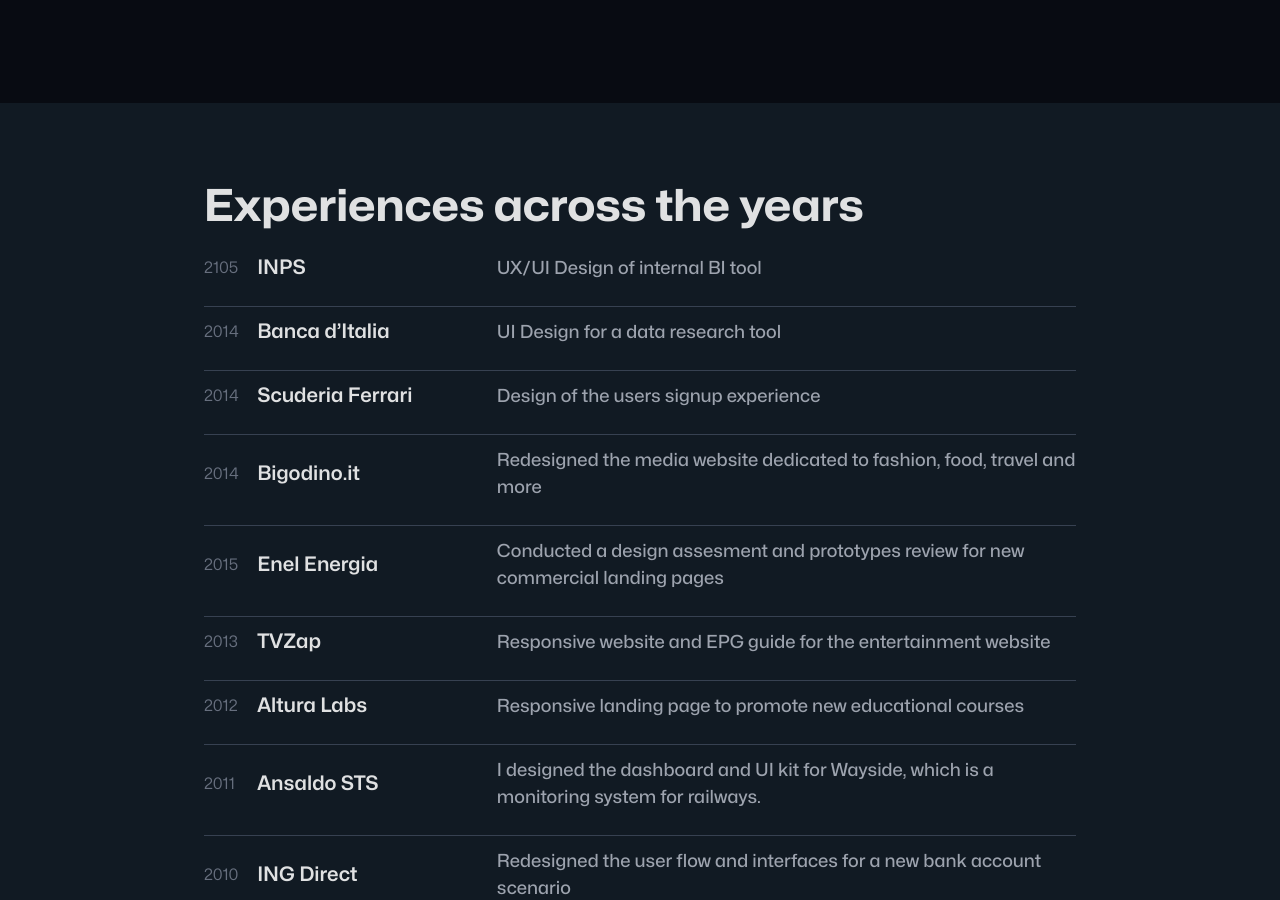
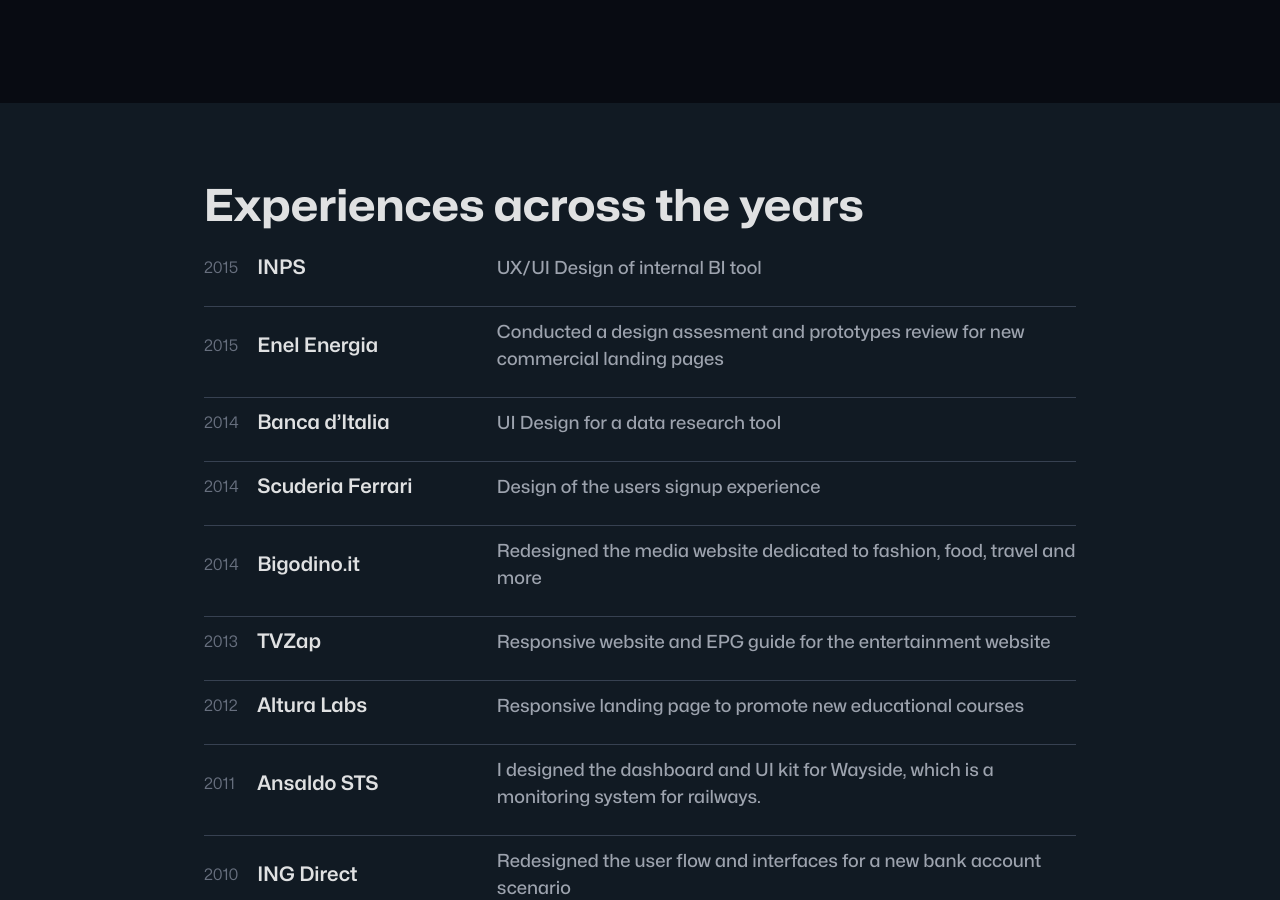
Before and after one commit to zetareticoli/fi, a Jekyll site: the page built from _work/index.md, in a window 1280 px wide and 900 px high, scrolled down 1903 px. Built offline with Jekyll 4.4.1, drawn with Linux system fonts in a browser that asks for light colours; some web fonts are replaced; some of the changed lines change nothing that is shown.

Commit message:
fix: timeline

```diff
--- a/_data/clients.yml
+++ b/_data/clients.yml
@@ -1,6 +1,9 @@
 - title: INPS
   desc: UX/UI Design of internal BI tool
-  year: 2105
+  year: 2015
+- title: Enel Energia
+  desc: Conducted a design assesment and prototypes review for new commercial landing pages
+  year: 2015
 - title: Banca d’Italia
   desc: UI Design for a data research tool
   year: 2014
@@ -10,9 +13,6 @@
 - title: Bigodino.it
   desc: Redesigned the media website dedicated to fashion, food, travel and more
   year: 2014
-- title: Enel Energia
-  desc: Conducted a design assesment and prototypes review for new commercial landing pages
-  year: 2015
 - title: TVZap
   desc: Responsive website and EPG guide for the entertainment website
   year: 2013
```
